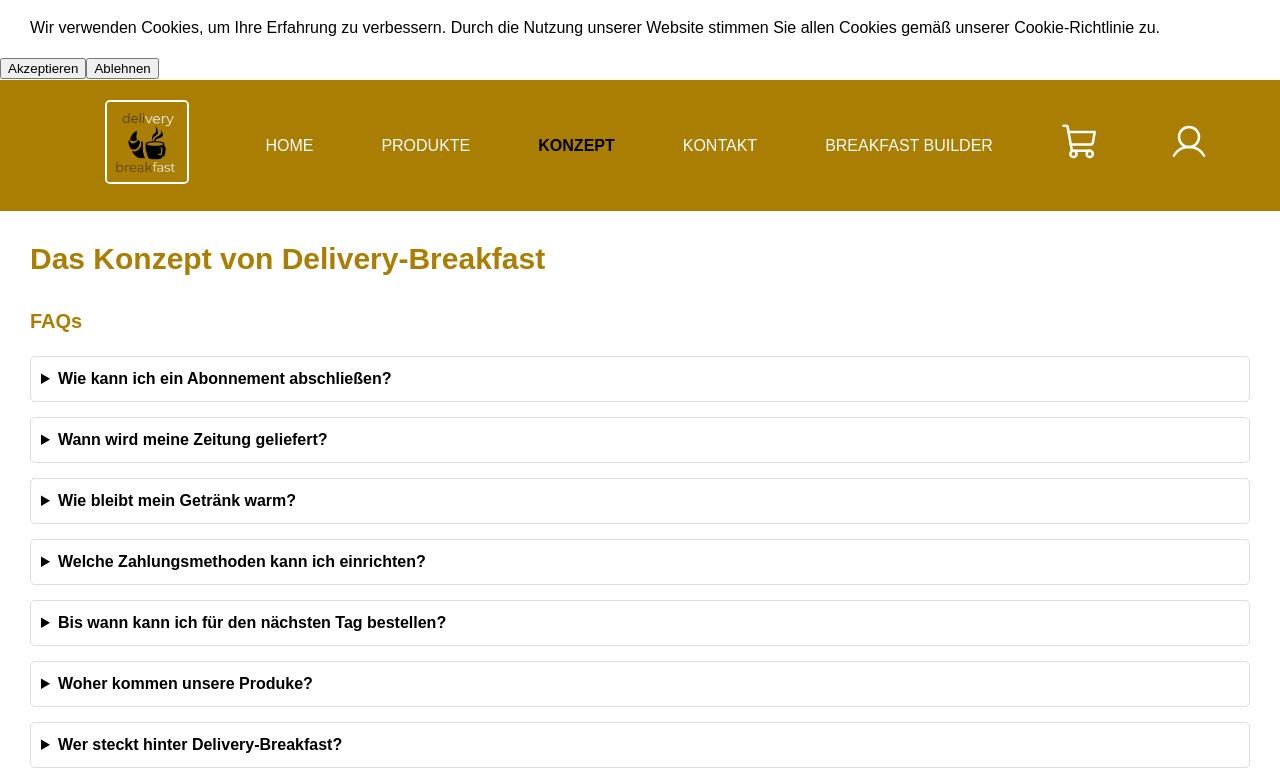
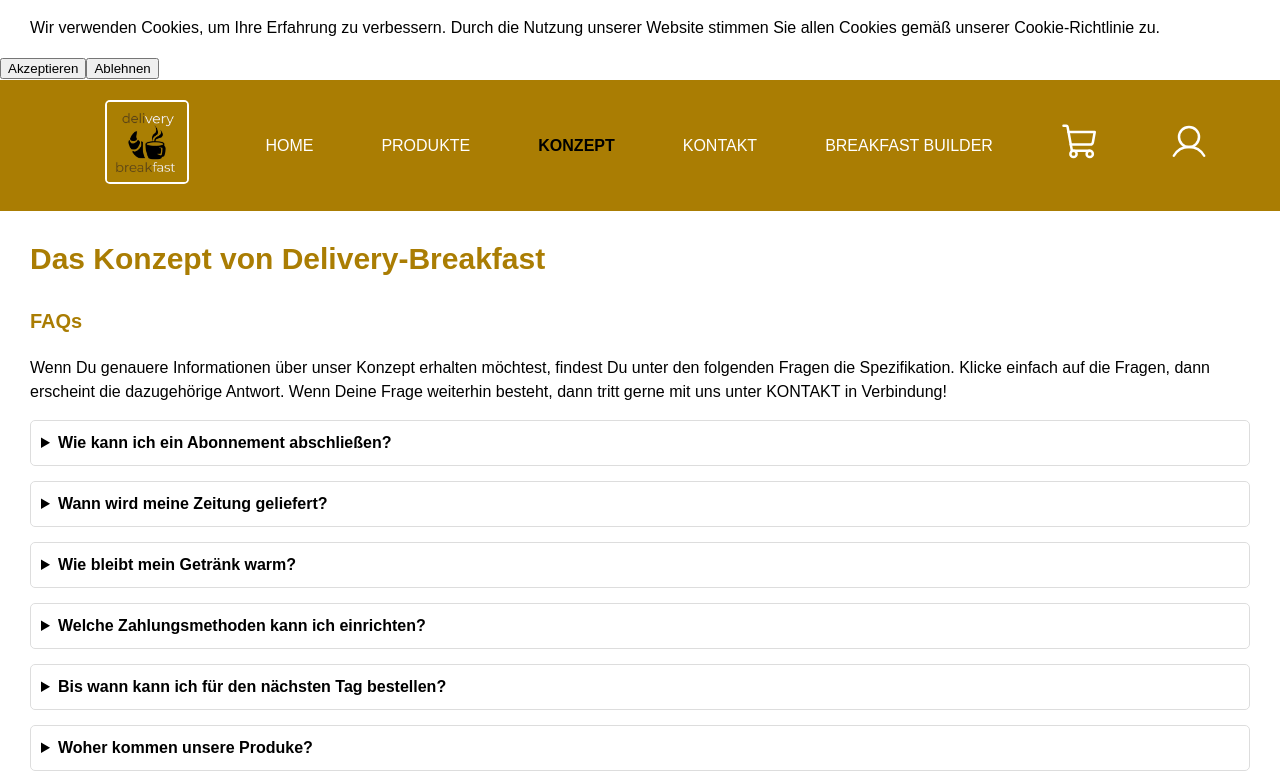
Before and after one commit to 2204Simon/Website-dynamisch, a React (Create React App) app in the folder my-app/: page /Konzept in a window 1280 px wide. Shown: the top 781 px of the page. Built offline with nearby package versions, Linux system fonts and the light colour scheme.

Commit message:
https://trello.com/c/zLv4JVtg

```diff
--- a/my-app/src/pages/konzept/Konzept.tsx
+++ b/my-app/src/pages/konzept/Konzept.tsx
@@ -64,6 +64,7 @@ const UnsereGeschichte: React.FC = () => {
       <h2>Das Konzept von Delivery-Breakfast</h2>
       <FaqSection>
         <h3>FAQs</h3>
+        <p>Wenn Du genauere Informationen über unser Konzept erhalten möchtest, findest Du unter den folgenden Fragen die Spezifikation. Klicke einfach auf die Fragen, dann erscheint die dazugehörige Antwort. Wenn Deine Frage weiterhin besteht, dann tritt gerne mit uns unter KONTAKT in Verbindung!</p>
         <FaqList>
           {faqs.map((faq, index) => (
             <FaqItem key={index}>
```
